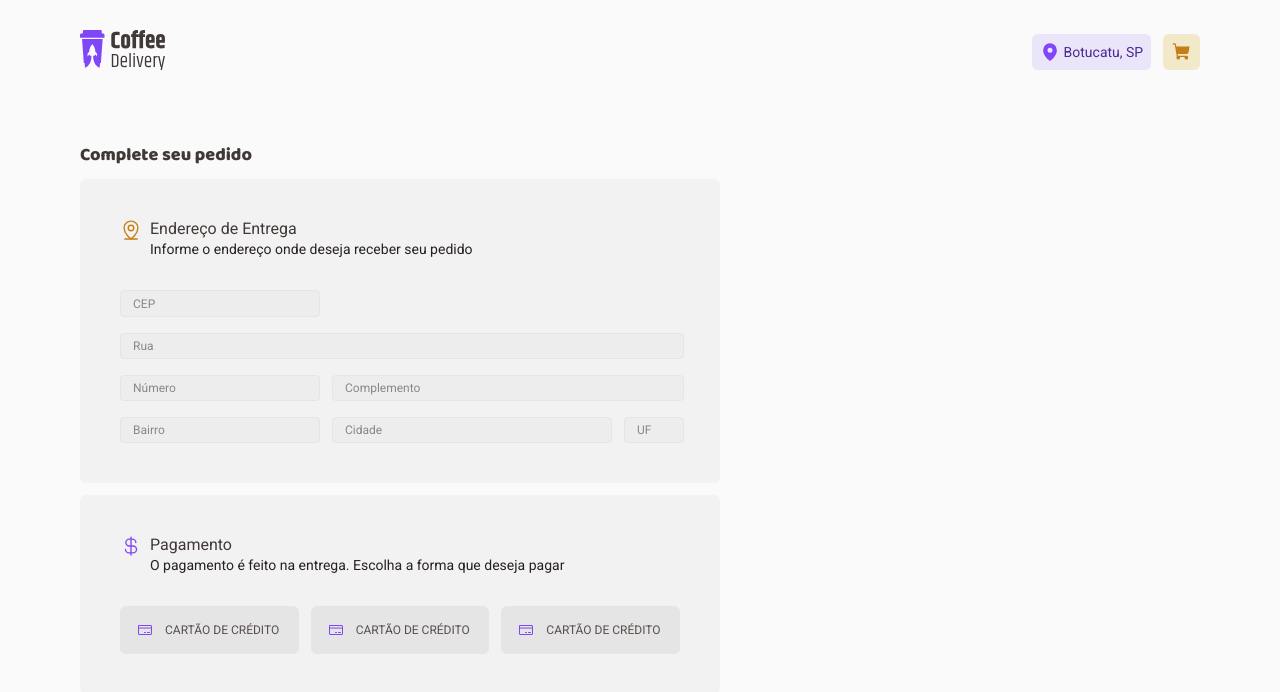
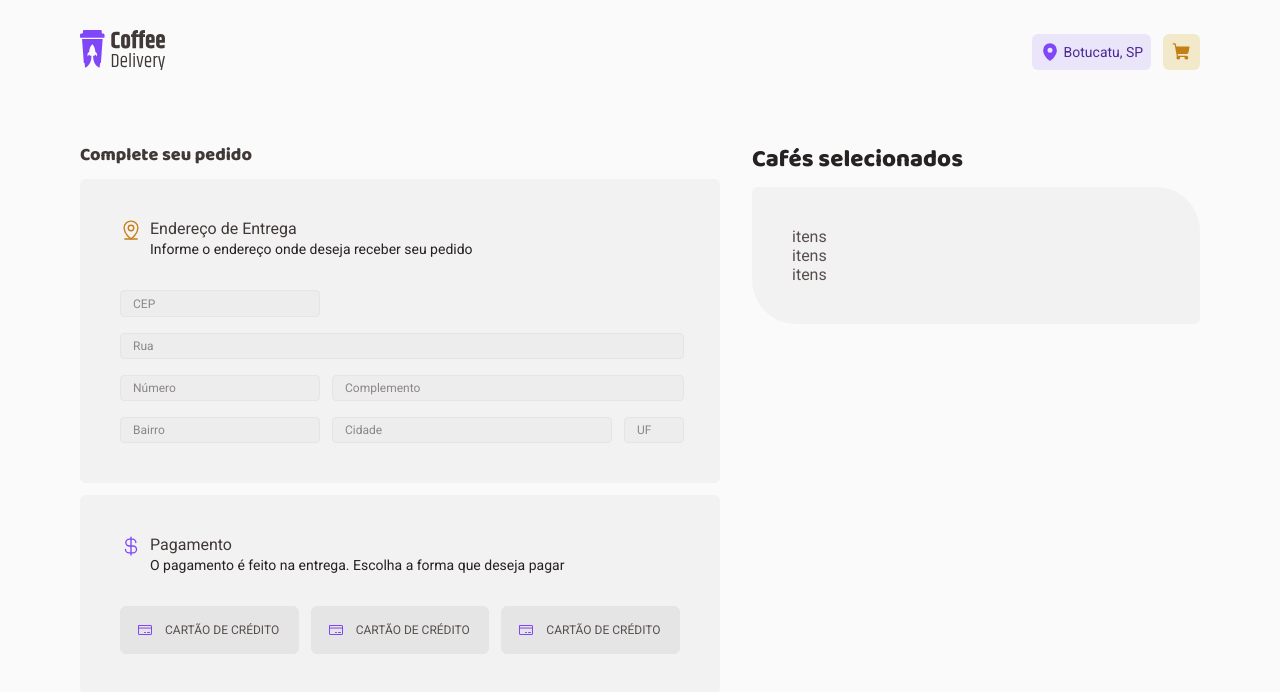
Before and after one commit to jerp86/desafio02-coffeeshop, a React (Vite) app: page /completeOrder in a window 1280 px wide. Shown: the top 692 px of the page. Built offline with nearby package versions, Linux system fonts and the light colour scheme.

Commit message:
add SelectedCoffees

```diff
--- a/src/pages/CompleteOrder/index.tsx
+++ b/src/pages/CompleteOrder/index.tsx
@@ -1,8 +1,11 @@
 import { CompleteOrderForm } from './components/CompleteOrderForm'
+import { SelectedCoffees } from './components/SelectedCoffees'
 import { CompleteOrderContainer } from './style'
 
 export const CompleteOrder = () => (
   <CompleteOrderContainer className="container">
     <CompleteOrderForm />
+
+    <SelectedCoffees />
   </CompleteOrderContainer>
 )
```
